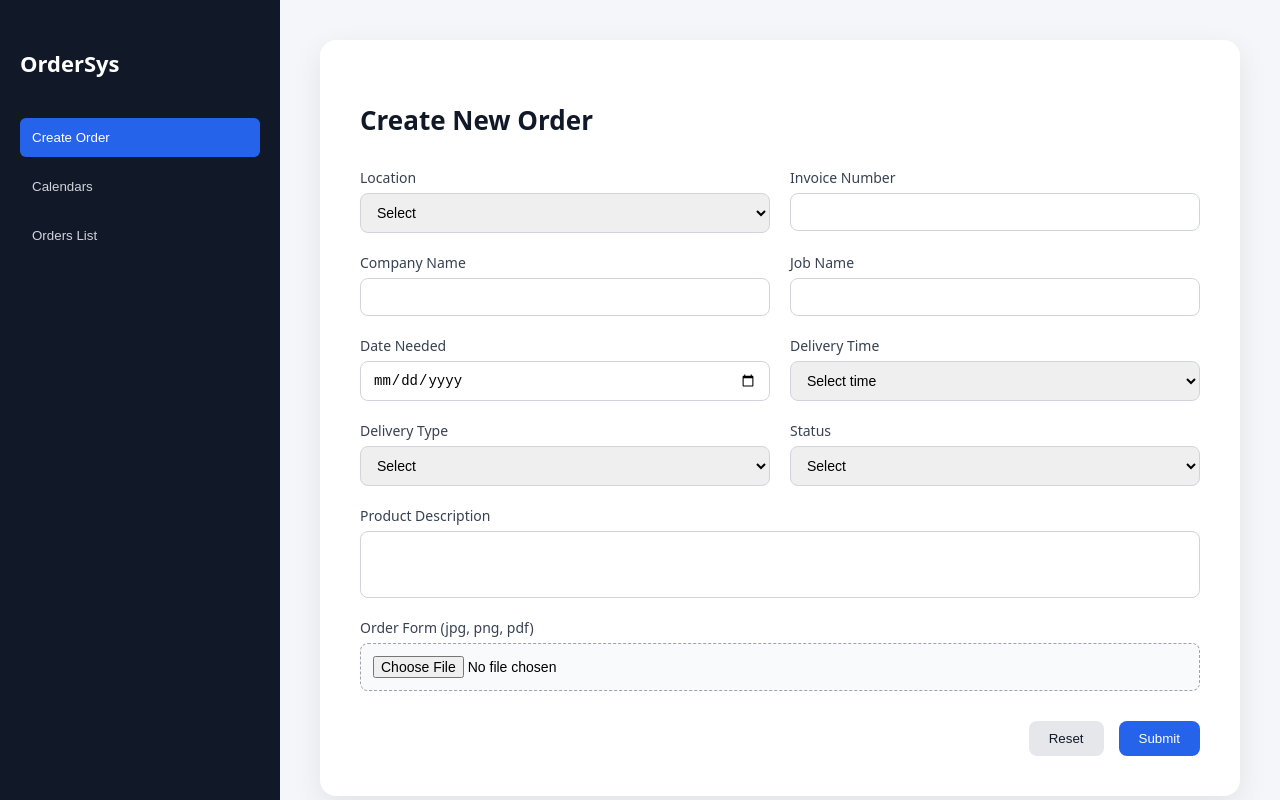
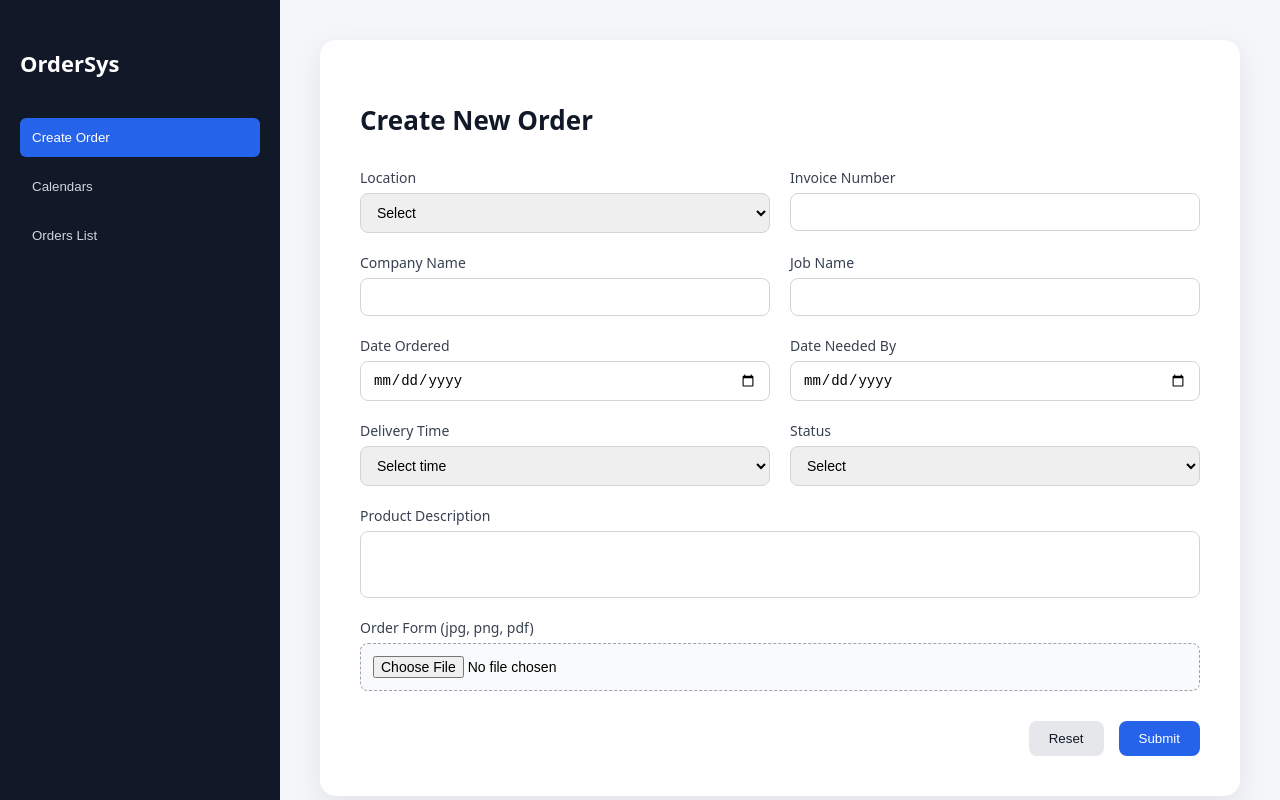
Before and after one commit to genesisrguez/order-calendar-app, a React (Vite) app: page / in a window 1280 px wide. Built offline with nearby package versions, Linux system fonts and the light colour scheme.

Commit message:
Update form fields: add Date Ordered, rename Date Needed By, remove Delivery Type

```diff
--- a/src/pages/FormPage.jsx
+++ b/src/pages/FormPage.jsx
@@ -8,6 +8,7 @@ function FormPage({ onSubmit }) {
     companyName: "",
     jobName: "",
     dateNeeded: "",
+    dateOrdered: "",
     deliveryTime: "",
     deliveryType: "",
     productDescription: "",
@@ -38,10 +39,9 @@ function FormPage({ onSubmit }) {
       jobName: "",
       dateNeeded: "",
       deliveryTime: "",
-      deliveryType: "",
       productDescription: "",
       orderForm: null,
-      status: "",
+      status: ""
     });
   };
 
@@ -78,7 +78,17 @@ function FormPage({ onSubmit }) {
             </div>
 
             <div className="form-group">
-              <label>Date Needed</label>
+              <label>Date Ordered</label>
+              <input
+                type="date"
+                name="dateOrdered"
+                value={formData.dateOrdered}
+                onChange={handleChange}
+              />
+            </div>
+
+            <div className="form-group">
+              <label>Date Needed By</label>
               <input type="date" name="dateNeeded" value={formData.dateNeeded} onChange={handleChange} />
             </div>
 
@@ -103,15 +113,6 @@ function FormPage({ onSubmit }) {
     );
   })}
 </select>
-            </div>
-
-            <div className="form-group">
-              <label>Delivery Type</label>
-              <select name="deliveryType" value={formData.deliveryType} onChange={handleChange}>
-                <option value="">Select</option>
-                <option value="outside">Outside</option>
-                <option value="location">Location</option>
-              </select>
             </div>
 
             <div className="form-group">
```
